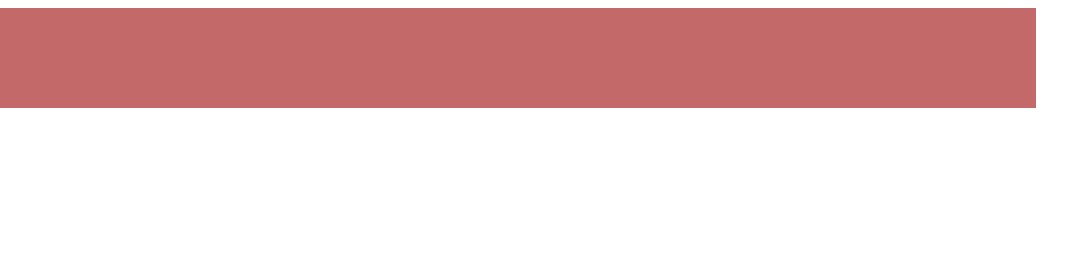
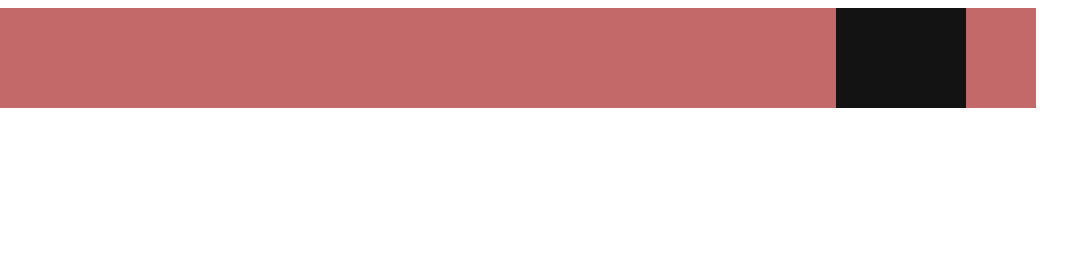
Before and after one commit to dacenkoa/mylessons, a plain HTML site: page index.html in a window 1280 px wide. Shown: the top 280 px of the page, 212-1280 px from the left. Drawn offline with Linux system fonts and the light colour scheme.

Commit message:
fajl img black +

```diff
--- a/index.html
+++ b/index.html
@@ -14,7 +14,7 @@
             <div class="topp">
                 <div class="topp__img">
                     <img class="topp__img-logo" src="img/logo-img.jpg" alt="">
-                    <img class="topp__img-black" src="img/black_img.jpg" alt="">
+                    <img class="topp__img-black" src="img/bleck.jpg" alt="black">
                 </div>
             </div>
             <div class="first">
```
Also changed, not shown: img/bleck.jpg (added).
